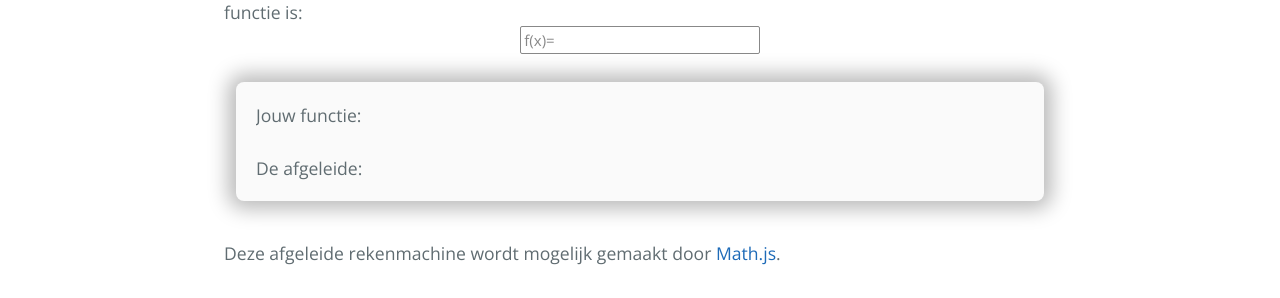
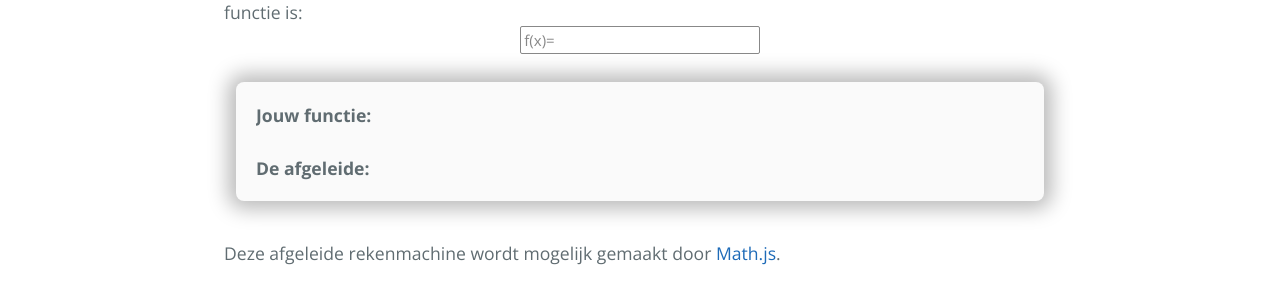
Before and after one commit to wiskundevragen/wiskundevragen.github.io, a Jekyll site: the page built from afgeleides/afgeleide-calculator.html, in a window 1280 px wide. Shown: the part 614-912 px from the top of the page. Built offline with Jekyll 4.4.1, drawn with Linux system fonts in a browser that asks for light colours.

Commit message:
more styling

```diff
--- a/afgeleides/afgeleide-calculator.html
+++ b/afgeleides/afgeleide-calculator.html
@@ -13,8 +13,8 @@ de afgeleide van deze functie is:
 </center>
 <div id='results'>
 	<div>
-		Jouw functie:&nbsp;&nbsp;<span id='parsed-function'></span><br><br>
-		De afgeleide:&nbsp;&nbsp;<span id="derived-function"></span>
+		<b>Jouw functie:</b>&nbsp;&nbsp;<span id='parsed-function'></span><br><br>
+		<b>De afgeleide:</b>&nbsp;&nbsp;<span id="derived-function"></span>
 	</div>
 </div>
 <br>
@@ -93,12 +93,14 @@ Deze afgeleide rekenmachine wordt mogelijk gemaakt door <a href='https://mathjs.
 		margin: 12px;
 		background: #fafafa;
 		padding: 20px;
+		padding-bottom: 8px;
 		margin-top: 30px;
 		border-radius: 8px;
 		box-shadow: 0px 0px 20px 8px rgba(0, 0, 0, 0.27);
 	}
 
 	#results div {
+		padding-bottom: 12px;
 		overflow: auto;
 	}
 
```
